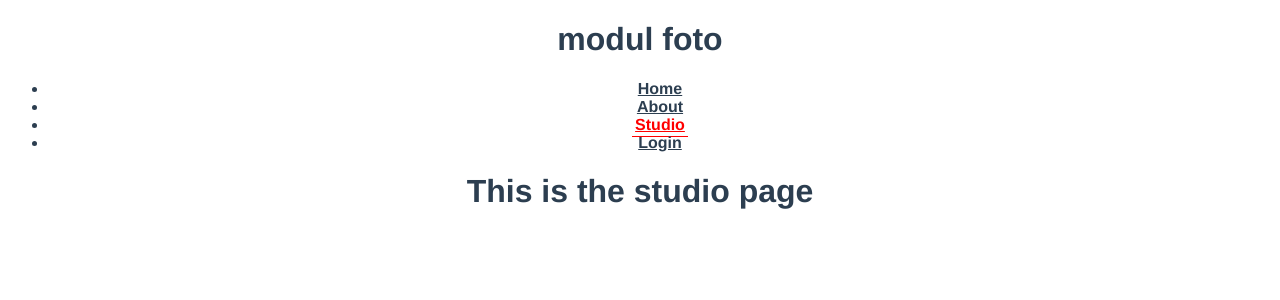
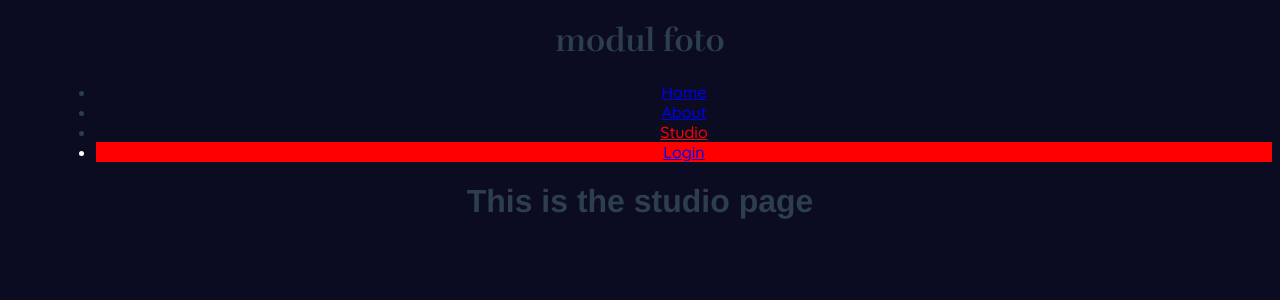
Before and after one commit to Baranuel/Modul-Foto, a Vue app: page /#/studio in a window 1280 px wide. Shown: the top 300 px of the page. Built offline with nearby package versions, Linux system fonts and the light colour scheme; the HTML template or start-up script is replaced by a standard one.

Commit message:
Setting up header

```diff
--- a/src/App.vue
+++ b/src/App.vue
@@ -1,5 +1,5 @@
 <template>
-  <Header/>
+  <Header v-bind:class="{ active: isActive }"/>
   <router-view/>
 </template>
 
@@ -16,6 +16,7 @@ export default {
 
 <style>
 @import './assets/variables.css';
+@import url('https://fonts.googleapis.com/css2?family=PT+Sans:ital@0;1&display=swap');
 #app {
   font-family: Avenir, Helvetica, Arial, sans-serif;
   -webkit-font-smoothing: antialiased;
@@ -23,4 +24,8 @@ export default {
   text-align: center;
   color: #2c3e50;
 }
+
+html {
+  background:rgb(11, 11, 34)
+}
 </style>
--- a/src/components/Header.vue
+++ b/src/components/Header.vue
@@ -1,38 +1,65 @@
 <template>
-  <header role="banner" class="container mx-auto flex py-8 bg-red-100 justify-between items-center">
-
-      <h1>modul foto</h1>
+  <header role="banner" class="flex py-8 bg-red-100 justify-center text-xl font-quicksand" :class="{ indexNav: $route.name == 'Home' }">
+    <div class="contentWrapper  flex  justify-between items-center container mx-4 px-4" >
+      <h1 class="font-rufina font-normal">modul foto</h1>
       <nav id="nav" role="navigation">
-        <ul class="flex bg-red-100 items-center">
+        <ul class="flex items-center justify-around">
           <li><router-link to="/">Home</router-link></li>
           <li><router-link to="/about">About</router-link></li>
           <li><router-link to="/studio">Studio</router-link></li>
-          <li class="p-3 bg-blue-100">
+          <li id="headerLogin" class="p-3 bg-blue-100">
             <router-link to="/user">Login</router-link>
           </li>
         </ul>
       </nav>
-
+    </div>
   </header>
 </template>
 
 <script>
-export default {};
+export default {
+  data() {
+  },
+};
 </script>
 
 <style>
-header {
+@import url("https://fonts.googleapis.com/css2?family=Quicksand:wght@300;400;500;600;700&display=swap");
+@import url("https://fonts.googleapis.com/css2?family=Rufina:wght@400;700&display=swap");
+
+.font-quicksand {
+  font-family: "Quicksand", sans-serif;
+}
+.font-rufina {
+  font-family: "Rufina", serif;
+}
+
+.indexNav{
+  background-color: rgba(255, 0, 0, 0) !important;
+  color: white !important;
+}
+
+li {
+  margin-left: 3rem;
 }
 
 #nav a {
-  font-weight: bold;
-  color: #2c3e50;
+  font-weight: 500;
   padding-bottom: 3px;
-  padding: 0px 3px 3px 3px;
+  padding: 0px 2px 3px 2px;
 }
 
 #nav a.router-link-exact-active {
   color: var(--main-red-color);
   border-bottom: 1px solid var(--main-red-color);
 }
+
+#headerLogin{
+  color: white !important;
+  background-color: red;
+}
+
+#nav a.router-link-exact-active #headerLogin{
+  color: blueviolet;
+}
 </style>
--- a/src/views/About.vue
+++ b/src/views/About.vue
@@ -3,3 +3,9 @@
     <h1>This is an about page</h1>
   </div>
 </template>
+
+<script>
+export default {
+
+}
+</script>
--- a/src/views/Home.vue
+++ b/src/views/Home.vue
@@ -1,18 +1,17 @@
 <template>
-  <div class="home">
-    <img alt="Vue logo" src="../assets/logo.png">
-    <HelloWorld msg="Welcome to Your Vue.js App"/>
-  </div>
+  <video class="videoSettings" autoplay muted loop>
+
+      </video>
 </template>
 
 <script>
 // @ is an alias to /src
-import HelloWorld from '@/components/HelloWorld.vue'
 
 export default {
-  name: 'Home',
-  components: {
-    HelloWorld
   }
-}
 </script>
+
+<style scoped>
+
+
+</style>
```
Also changed, not shown: src/components/Footer.vue (added), 1 other file (tests, documents, lock files or other folders).
